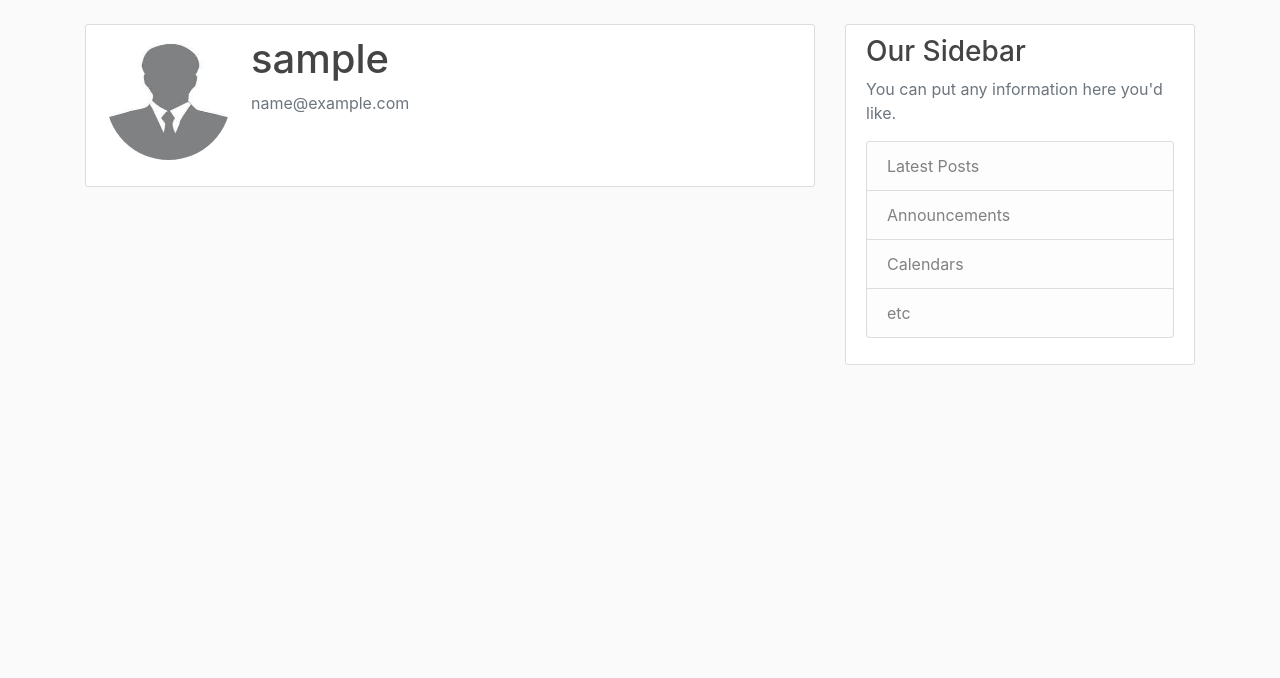
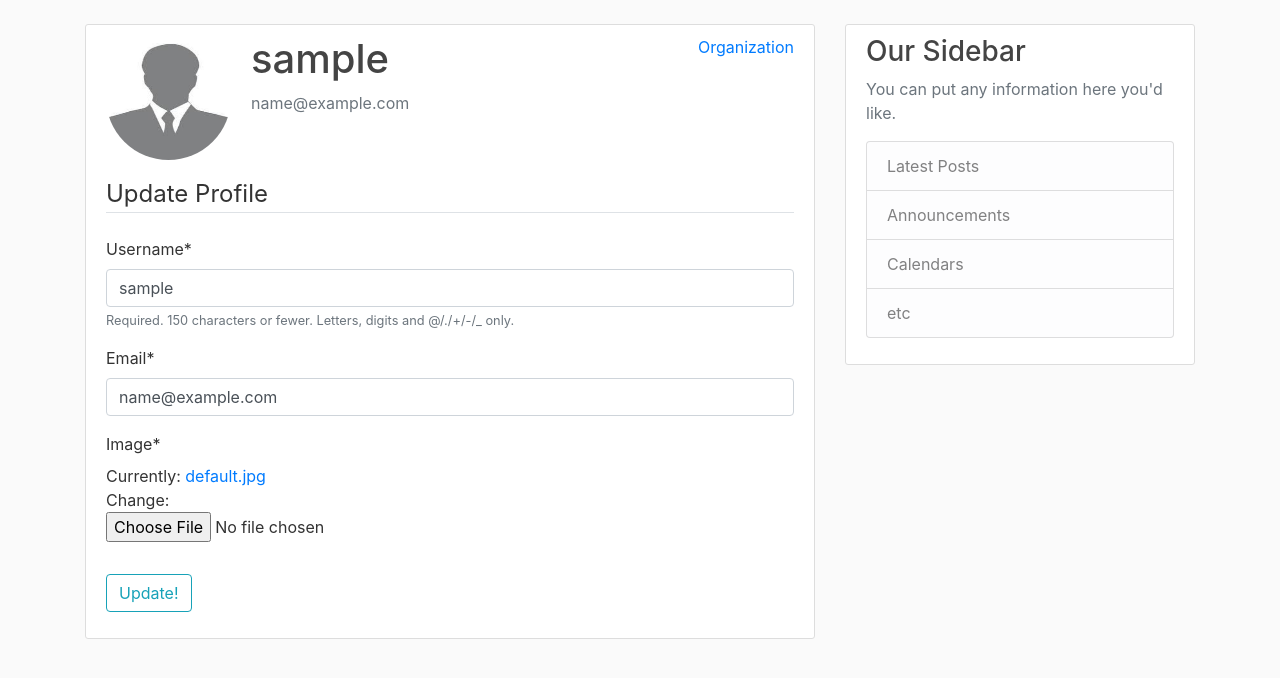
Before and after one commit to PaulOhNoes/CSC400, a Django app: page /profile/ in a window 1280 px wide. Shown: the part 56-734 px from the top of the page. Run offline with Django 3.2, Linux system fonts and the light colour scheme; the visitor is signed in with stand-in values (Sample User, id 1); data that the repository does not hold is empty; some libraries are stand-ins or nearby versions.

Commit message:
Added Orgs (register/display)

```diff
--- a/CSC400/urls.py
+++ b/CSC400/urls.py
@@ -13,6 +13,7 @@ Including another URLconf
     1. Import the include() function: from django.urls import include, path
     2. Add a URL to urlpatterns:  path('blog/', include('blog.urls'))
 """
+
 from django.contrib import admin
 from django.urls import path, include
 from django.contrib.auth import views as auth_views
@@ -28,6 +29,6 @@ urlpatterns = [
     path('login/', auth_views.LoginView.as_view(template_name='users/login.html'), name='login'),
     path('logout/', auth_views.LogoutView.as_view(template_name='users/logout.html'), name='logout')
 ]
-
+# only for debugging/testing
 if settings.DEBUG:
     urlpatterns += static(settings.MEDIA_URL, document_root=settings.MEDIA_ROOT)
--- a/donos/urls.py
+++ b/donos/urls.py
@@ -1,12 +1,17 @@
 from django.urls import path
+from .views import DriveListView, DriveDetailView, DriveCreateView
 from . import views
 
 urlpatterns = [
-    path('', views.home, name='donos-home'),
+    # path('', views.home, name='donos-home'),
+    path('', DriveListView.as_view(), name='donos-home'),
     path('about/', views.about, name='donos-about'),
-    path('drive/view/', views.view_drive, name='drive-view'),
-    path('drive/create/', views.create_drive, name='drive-create'),
-    path('organization/', views.organization, name='organization'),
+    # path('drive/view/', views.view_drive, name='drive-view'),
+    path('drive/<int:pk>/', DriveDetailView.as_view(), name='drive-detail'),
+    # path('drive/create/', views.create_drive, name='drive-create'),
+    path('drive/new/', DriveCreateView.as_view(), name='drive-create'),
+    path('organization/new/', views.org_register, name='donos-new_organization'),
+    path('organization/', views.organization, name='donos-organization'),
     path('organization/create_announcement/', views.create_announcement, name='create-announcement'),
     path('locations/list', views.locations_list, name='locations-list'),
     path('locations/map', views.locations_map, name='locations-map'),
--- a/templates/donos/home.html
+++ b/templates/donos/home.html
@@ -4,10 +4,10 @@
         <article class="media content-section">
           <div class="media-body">
             <div class="article-metadata">
-              <a class="mr-2" href="#">{{ drive.author }}</a>
+              <a class="mr-2" href="#">{{ drive.author }}</a> // <a class="mr-2" href="#">{{ drive.orgID }}</a>
               <small class="text-muted">{{ drive.start_date|date:"F d, Y" }}</small>
             </div>
-            <h2><a class="article-title" href="#">{{ drive.title }}</a></h2>
+            <h2><a class="article-title" href="{% url 'drive-detail' drive.id %}">{{ drive.title }}</a></h2>
             <p class="article-content">{{ drive.content }}</p>
           </div>
         </article>
--- a/templates/donos/organization.html
+++ b/templates/donos/organization.html
@@ -1,4 +1,6 @@
 {% extends "donos/base.html" %}
 {% block content %}
-    <h1>organization page</h1>
+    <h2>{{ user.organization }}</h2>
+    <p>{{ user.organization.description}}</p>
+    <p>{{ user.organization.address }}, {{ user.organization.city }} {{ user.organization.state }}</p>
 {% endblock %}
--- a/templates/donos/view_drive.html
+++ /dev/null
@@ -1,4 +0,0 @@
-{% extends "donos/base.html" %}
-{% block content %}
-    <h1>view drive</h1>
-{% endblock %}
--- a/templates/users/profile.html
+++ b/templates/users/profile.html
@@ -8,7 +8,28 @@
           <h2 class="account-heading">{{ user.username }}</h2>
           <p class="text-secondary">{{ user.email}}</p>
         </div>
+          {% if user.organization %}
+            <div>
+              <a href="{% url 'donos-organization' %}">Organization</a>
+            </div>
+          {% else %}
+            <div>
+              <a href="{% url 'donos-new_organization' %}">Organization</a>
+            </div>
+          {% endif %}
+
       </div>
-      <!-- FORM HERE -->
+        <!-- enctype is for saving images -->
+      <form method="POST" enctype="multipart/form-data">
+         {% csrf_token %}
+            <fieldset class="form-group">
+                <legend class="border-bottom mb-4">Update Profile</legend>
+                {{ user_form|crispy }}
+                {{ profile_form|crispy }}
+            </fieldset>
+            <div class="form-group">
+                <button class="btn btn-outline-info" type="submit">Update!</button>
+            </div>
+        </form>
     </div>
 {% endblock %}
--- a/templates/users/register.html
+++ b/templates/users/register.html
@@ -7,6 +7,7 @@
             <fieldset class="form-group">
                 <legend class="border-bottom mb-4">Join Today</legend>
                 {{ form|crispy }}
+{#                {{ org_form|crispy }}#}
             </fieldset>
             <div class="form-group">
                 <button class="btn btn-outline-info" type="submit">Sign Up</button>
--- a/users/forms.py
+++ b/users/forms.py
@@ -1,12 +1,37 @@
 from django import forms
 from django.contrib.auth.models import User
 from django.contrib.auth.forms import UserCreationForm
+from .models import Profile
+from donos.models import Organization
 
 
 class UserRegisterForm(UserCreationForm):
     # TODO Boolean Org Field
     email = forms.EmailField()
+    org = forms.BooleanField()
 
     class Meta:
         model = User
-        fields = ['username', 'email', 'password1', 'password2']
+        fields = ['username', 'email', 'password1', 'password2', 'org']
+
+
+# TODO implement UserUpdateForm
+class UserUpdateForm(forms.ModelForm):
+    email = forms.EmailField()
+
+    class Meta:
+        model = User
+        fields = ['username', 'email']
+
+
+class ProfileUpdateForm(forms.ModelForm):
+    class Meta:
+        model = Profile
+        fields = ['image']
+
+
+class OrganizationForm(forms.ModelForm):
+    class Meta:
+        model = Organization
+        fields = ['name', 'description', 'address', 'city', 'state', 'zipcode']
+        exclude = ["user"]
--- a/users/models.py
+++ b/users/models.py
@@ -1,5 +1,6 @@
 from django.db import models
 from django.contrib.auth.models import User
+from PIL import Image
 
 # Create your models here.
 
@@ -11,3 +12,14 @@ class Profile(models.Model):
 
     def __str__(self):
         return f'{self.user.username} Profile'
+
+    # resize images
+    def save(self):
+        super().save()
+
+        img = Image.open(self.image.path)
+
+        if img.height > 300 or img.width > 300:
+            output_size = (300, 300)
+            img.thumbnail(output_size)
+            img.save(self.image.path)
--- a/users/views.py
+++ b/users/views.py
@@ -1,7 +1,7 @@
 from django.shortcuts import render, redirect
 from django.contrib import messages
 from django.contrib.auth.decorators import login_required
-from .forms import UserRegisterForm
+from .forms import UserRegisterForm, UserUpdateForm, ProfileUpdateForm, OrganizationForm
 
 # Create your views here.
 
@@ -9,7 +9,7 @@ from .forms import UserRegisterForm
 def register(request):
     if request.method == 'POST':
         form = UserRegisterForm(request.POST)
-        if form.is_valid():
+        if form.is_valid:
             form.save()
             username = form.cleaned_data.get('username')
             messages.success(request, f'Account created for {username}!')
@@ -26,7 +26,25 @@ def register(request):
 
 @login_required
 def profile(request):
-    return render(request, 'users/profile.html')
+    if request.method == 'POST':
+        user_form = UserUpdateForm(request.POST, instance=request.user)
+        profile_form = ProfileUpdateForm(request.POST, request.FILES, instance=request.user.profile)
+
+        if user_form.is_valid() and profile_form.is_valid():
+            user_form.save()
+            profile_form.save()
+
+            messages.success(request, f'Your account has been updated!')
+            return redirect('profile')
+    else:
+        user_form = UserUpdateForm(instance=request.user)
+        profile_form = ProfileUpdateForm(instance=request.user.profile)
+
+    context = {
+        'user_form': user_form,
+        'profile_form': profile_form,
+    }
+    return render(request, 'users/profile.html', context)
 
 
 @login_required
```
Also changed, not shown: donos/models.py (+7 -3 lines), donos/views.py (+55 -15 lines), templates/donos/drive_detail.html (added, +13 -0 lines), templates/donos/drive_form.html (added, +16 -0 lines), templates/donos/register_org.html (added, +16 -0 lines), media/profile_pics/Ea3uBlOX0AEre2w.jpg, media/profile_pics/panda.jpg.
